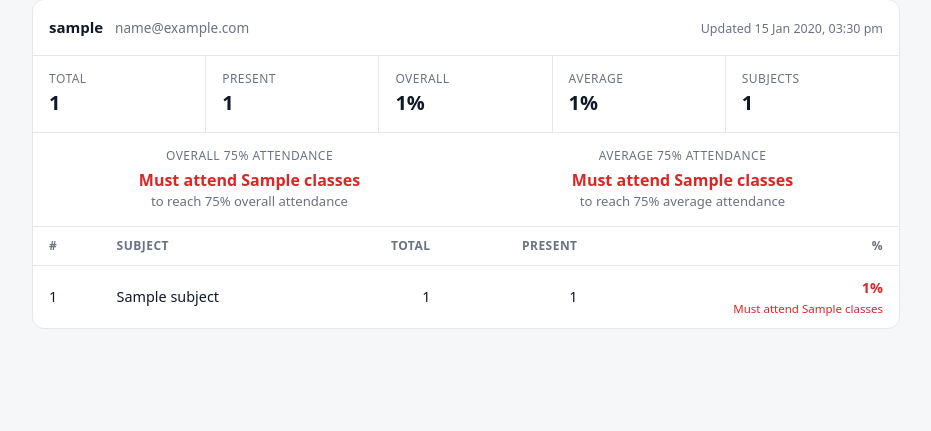
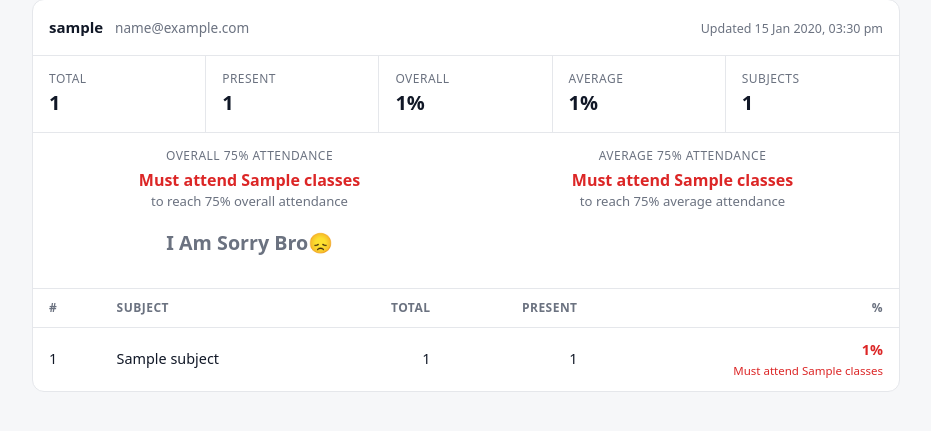
Before and after one commit to pavanx16/clg-attendance-frontend, a FastAPI app: template templates/index.html in a window 1280 px wide. Shown: the part 179-610 px from the top of the page, without its empty margins (174-1105 px from the left). Run offline with FastAPI, Linux system fonts and the light colour scheme; the template is opened without the code that fills it: most values are stand-ins (such as "Sample title", 1, 10 or a date in 2020).

Commit message:
adding i am sorry

```diff
--- a/templates/index.html
+++ b/templates/index.html
@@ -485,6 +485,7 @@
 
                 <div class="plan-description">
                   to reach 75% overall attendance
+                  <h2>I Am Sorry Bro😞</h2>
                 </div>
 
               {% else %}
```
